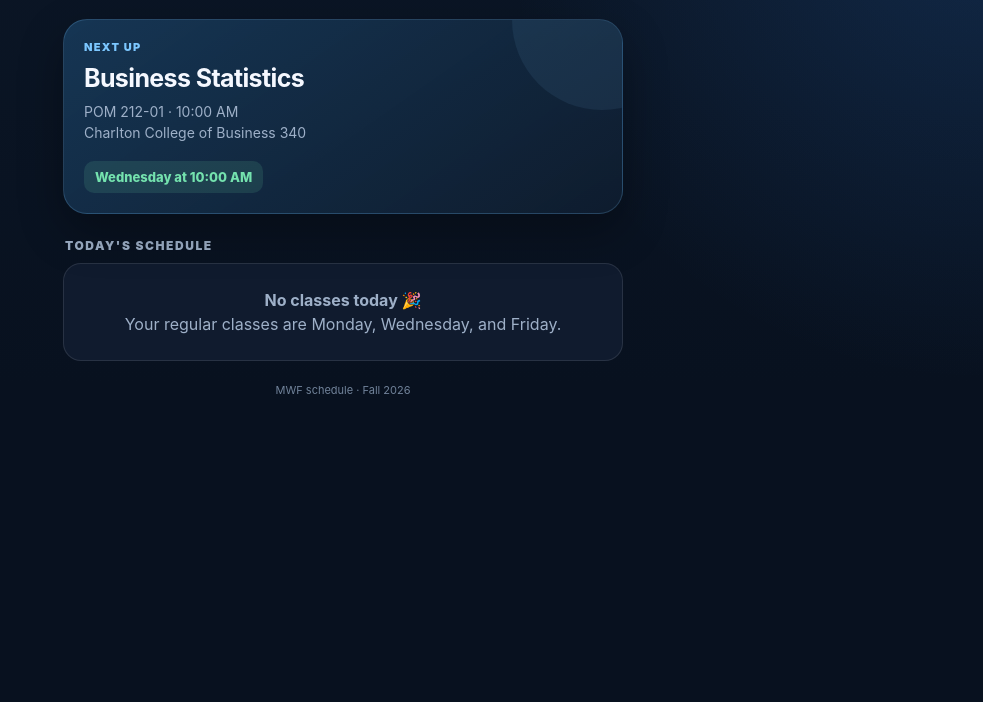
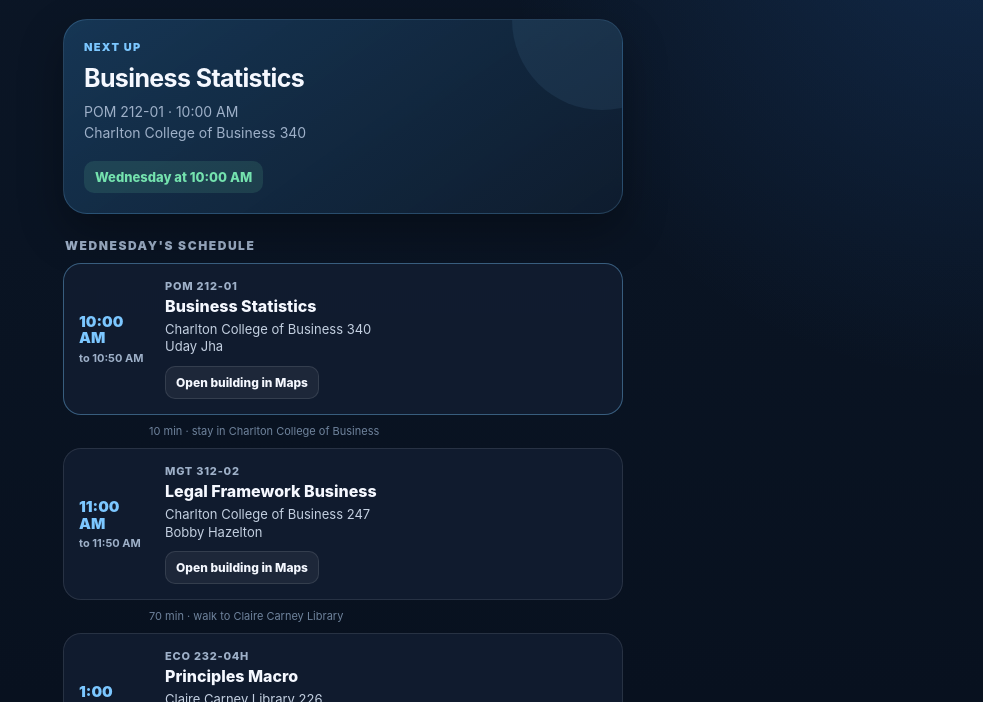
Before and after one commit to focustap/bensclassesapp, a plain HTML site: page index.html in a window 1280 px wide. Shown: the part 98-800 px from the top of the page, without its empty margins (297-1280 px from the left). Drawn offline with Linux system fonts and the light colour scheme.

Commit message:
Show next school day's schedule on off days

```diff
--- a/index.html
+++ b/index.html
@@ -376,6 +376,15 @@
       return null;
     }
 
+    function nextClassDay(now) {
+      for (let offset = 1; offset < 8; offset++) {
+        const day = new Date(now);
+        day.setDate(now.getDate() + offset);
+        if (classDays.has(day.getDay())) return day;
+      }
+      return null;
+    }
+
     function render() {
       const now = new Date();
       const todayMins = now.getHours() * 60 + now.getMinutes();
@@ -416,24 +425,24 @@
       const scheduleTitle = document.getElementById("scheduleTitle");
       schedule.innerHTML = "";
 
-      if (!isClassDay) {
-        scheduleTitle.textContent = "Today's schedule";
-        schedule.innerHTML =
-          '<div class="empty"><strong>No classes today 🎉</strong><br>Your regular classes are Monday, Wednesday, and Friday.</div>';
-        return;
-      }
+      const previewDay = isClassDay ? null : nextClassDay(now);
+      const showingFutureDay = !!previewDay;
 
-      scheduleTitle.textContent = "Today's schedule";
+      scheduleTitle.textContent = showingFutureDay
+        ? `${dayNames[previewDay.getDay()]}'s schedule`
+        : "Today's schedule";
 
       classes.forEach((cls, i) => {
         const startMins = toMinutes(cls.start);
         const endMins = toMinutes(cls.end);
-        const current = todayMins >= startMins && todayMins <= endMins;
-        const nextToday = !current && todayMins < startMins &&
-          !classes.some(c => {
-            const s = toMinutes(c.start), e = toMinutes(c.end);
-            return (todayMins >= s && todayMins <= e) || (todayMins < s && s < startMins);
-          });
+        const current = !showingFutureDay && todayMins >= startMins && todayMins <= endMins;
+        const nextToday = showingFutureDay
+          ? i === 0
+          : !current && todayMins < startMins &&
+            !classes.some(c => {
+              const s = toMinutes(c.start), e = toMinutes(c.end);
+              return (todayMins >= s && todayMins <= e) || (todayMins < s && s < startMins);
+            });
 
         const card = document.createElement("article");
         card.className = "class-card" + (current ? " current" : "") + (nextToday ? " next" : "");
```
